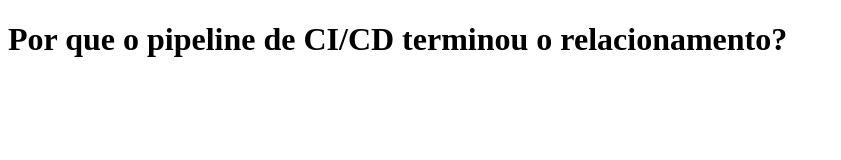
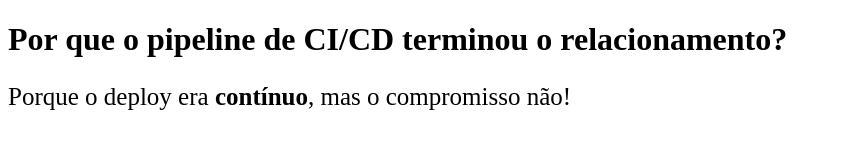
Before and after one commit to joaotavares1/pipelinecicd, a website: page index.html in a window 1280 px wide. Shown: the whole page, without its empty margins (0-841 px from the left). Drawn offline with Linux system fonts and the light colour scheme.

Commit message:
Teste final

```diff
--- a/index.html
+++ b/index.html
@@ -10,6 +10,6 @@
 </head>
 <body>
     <h1>Por que o pipeline de CI/CD terminou o relacionamento?</h1>
-    <!--<p>Porque o deploy era <strong>contínuo</strong>, mas o compromisso não!</p>-->
+    <p>Porque o deploy era <strong>contínuo</strong>, mas o compromisso não!</p>
 </body>
 </html>
```
